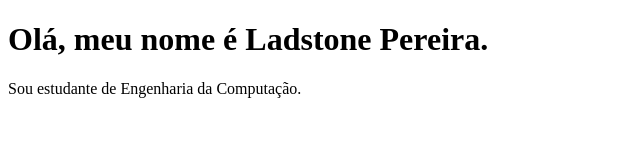
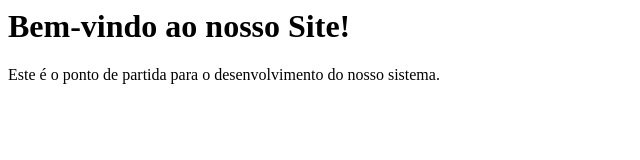
Before and after one commit to eduardo-andre-de-lima-carneiro/grupo-2, a plain HTML site: page index.html in a window 1280 px wide. Shown: the whole page, without its empty margins (0-640 px from the left). Drawn offline with Linux system fonts and the light colour scheme.

Commit message:
Revert "Feature(ladstone)/nova funcionalidade"

```diff
--- a/index.html
+++ b/index.html
@@ -1,15 +1,9 @@
-<!DOCTYPE html>
 <html>
-<head>
-    <title>Ladstone - Engenharia da Computação</title>
-</head>
-<body>
-
-    <h1>Olá, meu nome é Ladstone Pereira.</h1>
-
-    <p>
-        Sou estudante de Engenharia da Computação.
-    </p>
-
-</body>
+    <head>
+        <title>UPE-POLI-Engenharia de Software-2025.2-Grupo 2.</title>
+    </head>
+    <body>
+        <h1>Bem-vindo ao nosso Site!</h1>
+        <p>Este é o ponto de partida para o desenvolvimento do nosso sistema.</p>
+    </body>
 </html>
```
